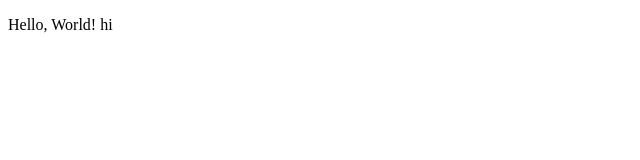
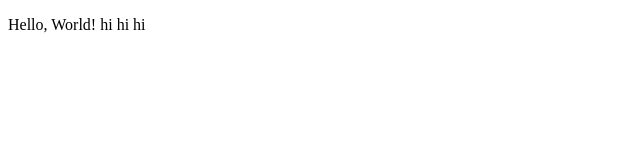
Before and after one commit to ganeshv2911/gans, a plain HTML site: page hello.html in a window 1280 px wide. Shown: the full height of the page, 0-640 px from the left. Drawn offline with Linux system fonts and the light colour scheme.

Commit message:
Update hello.html

```diff
--- a/hello.html
+++ b/hello.html
@@ -5,7 +5,7 @@
 </head>
 <body>
 <p>
-Hello, World! hi
+Hello, World! hi hi hi
 </p>
 </body>
 
```
